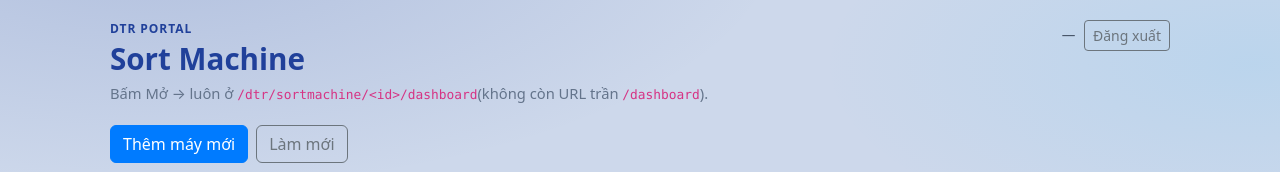
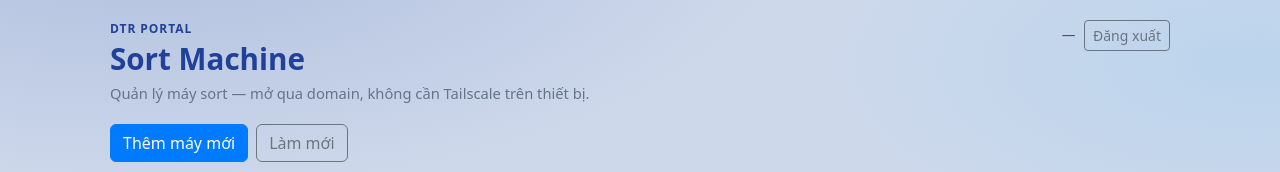
Before and after one commit to TaylorTu1711/25057_Offical, a React (Vite) app in the folder frontend/: page /dtr/sortmachine in a window 1280 px wide. Shown: the top 172 px of the page. Built offline with nearby package versions, Linux system fonts and the light colour scheme; no server answers; sample sign-in values are in the browser's storage; what chartjs-plugin-datalabels, chartjs-plugin-zoom would draw is missing.

Commit message:
Simplify DTR sort machine page subtitle copy.

```diff
--- a/frontend/src/pages/dtr/SortMachinePage.jsx
+++ b/frontend/src/pages/dtr/SortMachinePage.jsx
@@ -109,8 +109,7 @@ export default function SortMachinePage() {
           <p className="dtr-page__eyebrow">DTR Portal</p>
           <h1 className="dtr-page__title">Sort Machine</h1>
           <p className="dtr-page__sub">
-            Bấm Mở → luôn ở <code>/dtr/sortmachine/&lt;id&gt;/dashboard</code>
-            (không còn URL trần <code>/dashboard</code>).
+            Quản lý máy sort — mở qua domain, không cần Tailscale trên thiết bị.
           </p>
         </div>
         <div className="dtr-page__header-actions">
```
